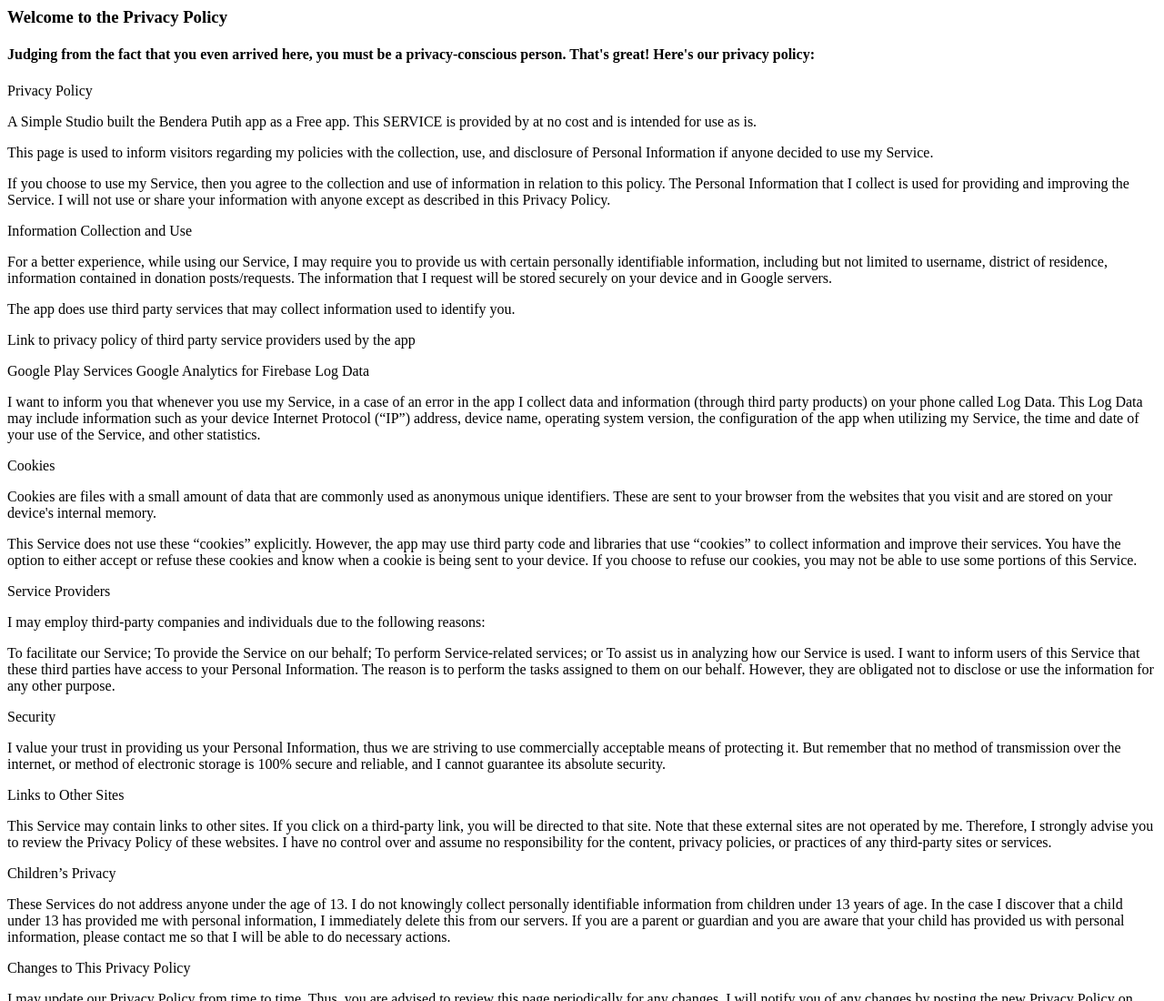
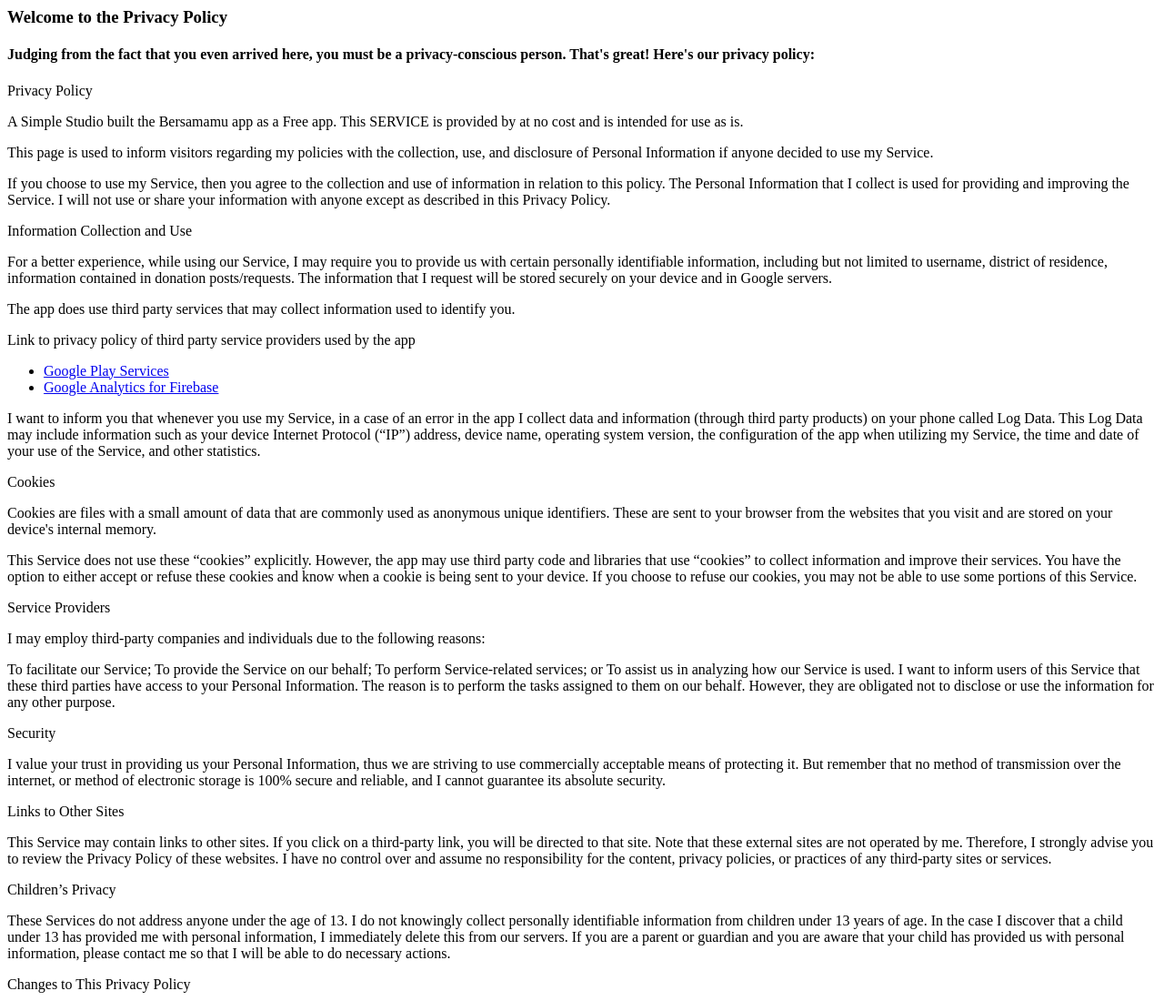
Before and after one commit to jing-yen/Charity-Privacy-Policy, a plain HTML site: page index.html in a window 1280 px wide. Shown: the top 1100 px of the page at 91% size. Drawn offline with Linux system fonts and the light colour scheme.

Commit message:
Update index.html
Added Google Play Services and Google Analytics links

```diff
--- a/index.html
+++ b/index.html
@@ -3,7 +3,7 @@
 <p>
 Privacy Policy
 </p><p>
-A Simple Studio built the Bendera Putih app as a Free app. This SERVICE is provided by at no cost and is intended for use as is.
+A Simple Studio built the Bersamamu app as a Free app. This SERVICE is provided by at no cost and is intended for use as is.
 </p><p>
 This page is used to inform visitors regarding my policies with the collection, use, and disclosure of Personal Information if anyone decided to use my Service.
 </p><p>
@@ -16,11 +16,7 @@ For a better experience, while using our Service, I may require you to provide u
 The app does use third party services that may collect information used to identify you.
 </p><p>
 Link to privacy policy of third party service providers used by the app
-</p><p>
-Google Play Services
-Google Analytics for Firebase
-Log Data
-</p><p>
+</p><ul><li><a href="https://www.google.com/policies/privacy/" target="_blank" rel="noopener noreferrer">Google Play Services</a></li><!----><li><a href="https://firebase.google.com/policies/analytics" target="_blank" rel="noopener noreferrer">Google Analytics for Firebase</a></li><!----><!----><!----><!----><!----><!----><!----><!----><!----><!----><!----><!----><!----><!----><!----><!----><!----><!----><!----><!----><!----><!----><!----><!----></ul><p>
 I want to inform you that whenever you use my Service, in a case of an error in the app I collect data and information (through third party products) on your phone called Log Data. This Log Data may include information such as your device Internet Protocol (“IP”) address, device name, operating system version, the configuration of the app when utilizing my Service, the time and date of your use of the Service, and other statistics.
 </p><p>
 Cookies
```
